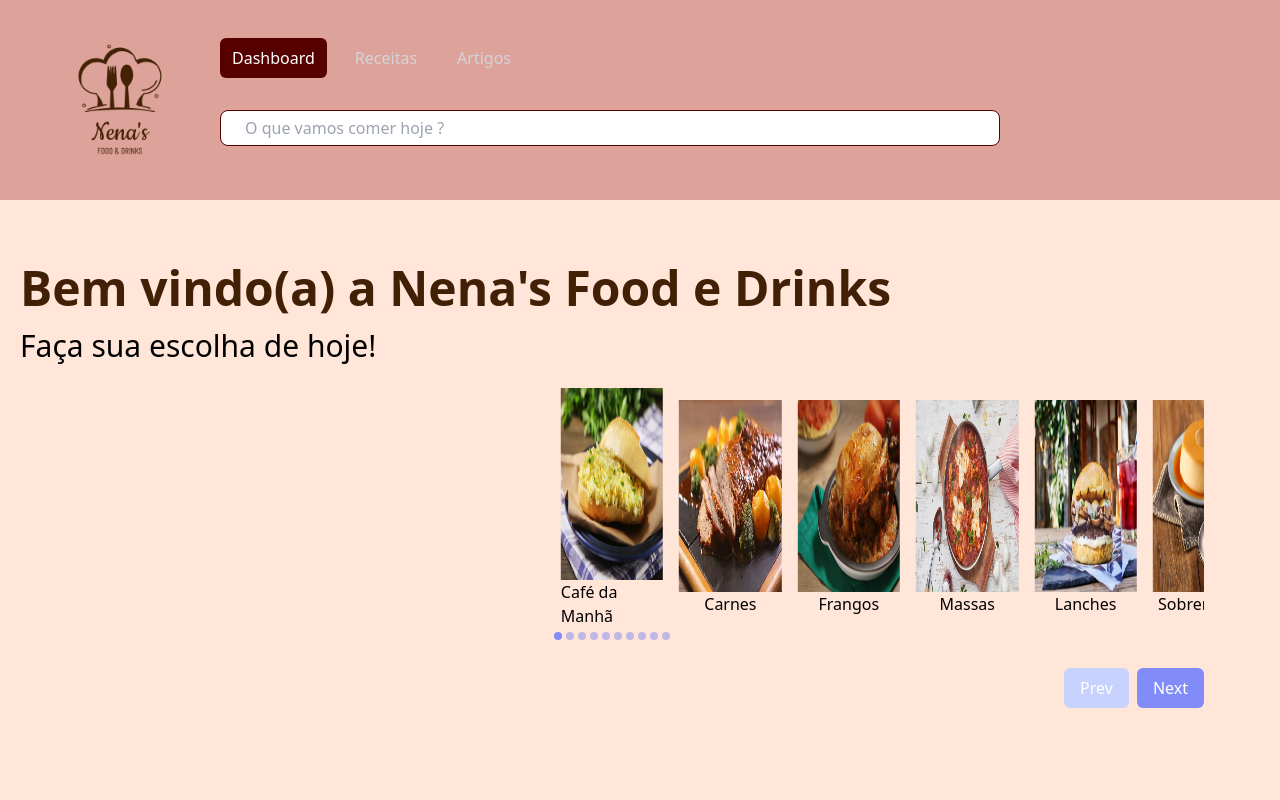
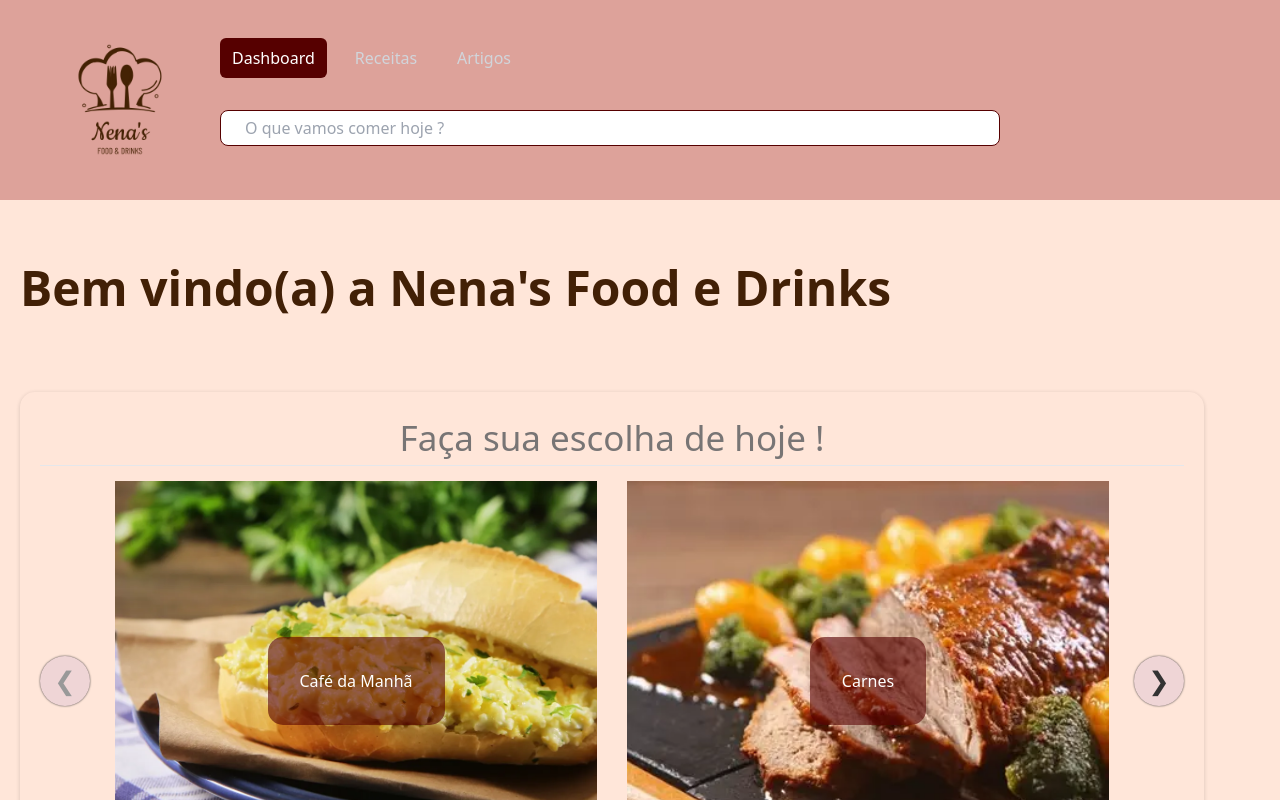
Before and after one commit to SinaraMoura/nenaskitchen, a Next.js app: page / in a window 1280 px wide. Shown: the top 800 px of the page. Built offline with nearby package versions, Linux system fonts and the light colour scheme.

Commit message:
implementando carousel de categorias

```diff
--- /dev/null
+++ b/public/items.json
@@ -0,0 +1,66 @@
+{
+    "categories": {
+        "elastic": [
+            {
+                "id": 1,
+                "name": "Café da Manhã",
+                "icon": "/cafédamanha.webp",
+                "route": "breakfast"
+            },
+            {
+                "id": 2,
+                "name": "Carnes",
+                "icon": "/carnes.webp",
+                "route": "carnes"
+            },
+            {
+                "id": 3,
+                "name": "Frangos",
+                "icon": "/frangos.webp",
+                "route": "frangos"
+            },
+            {
+                "id": 4,
+                "name": "Massas",
+                "icon": "/massas.webp",
+                "route": "massas"
+            },
+            {
+                "id": 5,
+                "name": "Lanches",
+                "icon": "/lanches.webp",
+                "route": "lanches"
+            },
+            {
+                "id": 6,
+                "name": "Sobremesas",
+                "icon": "/sobremesas.webp",
+                "route": "sobremesas"
+            },
+            {
+                "id": 7,
+                "name": "Saladas",
+                "icon": "/saladas.webp",
+                "route": "saladas"
+            },
+            {
+                "id": 8,
+                "name": "Sopas",
+                "icon": "/sopas.webp",
+                "route": "sopas"
+            },
+            {
+                "id": 9,
+                "name": "Tortas",
+                "icon": "/tortas.webp",
+                "route": "tortas"
+            },
+            {
+                "id": 10,
+                "name": "Bebidas",
+                "icon": "/bebida.webp",
+                "route": "bebidas"
+            }
+        ]
+    }
+}
--- a/src/app/(pages)/(dashbord)/page.tsx
+++ b/src/app/(pages)/(dashbord)/page.tsx
@@ -1,24 +1,14 @@
 'use client';
-import { categories } from "@/utils/categories";
-import Carousel from '@/app/components/Carousel';
+
+import ElasticCarousel from "@/app/components/Carousel";
 
 export default function Dashboard() {
     return (
-        <div className="container px-5  bg-backgound-body">
-            <h3 className="text-5xl text-yellow-950 pb-4 font-bold">Bem vindo(a) a Nena's Food e Drinks</h3>
-            <p className="text-3xl pb-4">Faça sua escolha de hoje!</p>
-            <div className=" lg:gap-2 sm:gap-1 ">
-                <Carousel>
-                    {categories.map((categorie) => {
-                        return (
-                            <div className="p-2 flex flex-col items-center justify-center cursor-pointer">
-                                <img src={categorie.icon} alt={categorie.route} className="w-64 h-48 " />
-                                <p>{categorie.name}</p>
-                            </div>
-                        );
-                    })}
-                </Carousel>
-            </div>
+        <div className="w-full container px-5  bg-backgound-body">
+            <h3 className="text-5xl text-yellow-950 font-bold pb-4">Bem vindo(a) a Nena's Food e Drinks</h3>
+
+            <ElasticCarousel />
+
         </div>
     )
 }
--- /dev/null
+++ b/src/app/components/Carousel.js
@@ -0,0 +1,38 @@
+import { categories } from "../../../public/items.json";
+import Carousel from "react-elastic-carousel";
+import styles from "../../styles/Elastic.module.css";
+
+const breakPoints = [
+  { width: 1, itemsToShow: 1 },
+  { width: 550, itemsToShow: 1, itemsToScroll: 4 },
+  { width: 768, itemsToShow: 2 },
+  { width: 1200, itemsToShow: 3 }
+];
+
+export default function ElasticCarousel() {
+  const { elastic } = categories;
+  return (
+    <div className={styles.container}>
+      <div>
+        <h1>Faça sua escolha de hoje !</h1>
+      </div>
+
+      <hr className={styles.seperator} />
+      <div className={styles.contWrapper}>
+        <Carousel breakPoints={breakPoints}>
+          {elastic.map((item) => (
+            <div
+              key={item.id}
+              className={styles.card}
+              style={{ backgroundImage: `url(${item.icon})` }}
+            >
+              <div className={styles.title}>
+                <h3>{item.name} </h3>
+              </div>
+            </div>
+          ))}
+        </Carousel>
+      </div>
+    </div>
+  );
+}
--- a/src/app/components/Carousel.tsx
+++ /dev/null
@@ -1,43 +0,0 @@
-import useEmblaCarousel, { EmblaOptionsType } from "embla-carousel-react";
-import { PropsWithChildren, useEffect, useState } from "react";
-import Dots from "./Dots";
-import React from "react";
-import CarouselControls from "./CarouselControls";
-
-type Props = PropsWithChildren & EmblaOptionsType;
-
-const Carousel = ({ children, ...options }: Props) => {
-    const [emblaRef, emblaApi] = useEmblaCarousel(options);
-    const [selectedIndex, setSelectedIndex] = useState(0);
-    const length = React.Children.count(children);
-    const canScrollNext = !!emblaApi?.canScrollNext();
-    const canScrollPrev = !!emblaApi?.canScrollPrev();
-
-    useEffect(() => {
-        function selectHandler() {
-            const index = emblaApi?.selectedScrollSnap();
-            setSelectedIndex(index || 0);
-        }
-
-        emblaApi?.on("select", selectHandler);
-        // cleanup
-        return () => {
-            emblaApi?.off("select", selectHandler);
-        };
-    }, [emblaApi]);
-    return (
-        <>
-            <div className=" overflow-hidden pb-2" ref={emblaRef}>
-                <div className="flex flex-none">{children}</div>
-            </div>
-            <Dots itemsLength={length} selectedIndex={selectedIndex} />
-            <CarouselControls
-                canScrollNext={canScrollNext}
-                canScrollPrev={canScrollPrev}
-                onNext={() => emblaApi?.scrollNext}
-                onPrev={() => emblaApi?.scrollPrev}
-            />
-        </>
-    );
-};
-export default Carousel;
--- a/src/app/components/CarouselControls.tsx
+++ /dev/null
@@ -1,45 +0,0 @@
-import classNames from "classnames";
-
-type Props = {
-    canScrollPrev: boolean;
-    canScrollNext: boolean;
-    onPrev(): void;
-    onNext(): void;
-};
-const CarouselControls = (props: Props) => {
-    return (
-        <div className="flex justify-end gap-2 ">
-            <button
-                onClick={() => {
-                    if (props.canScrollPrev) {
-                        props.onPrev();
-                    }
-                }}
-                disabled={!props.canScrollPrev}
-                className={classNames({
-                    "px-4 py-2 text-white rounded-md": true,
-                    "bg-indigo-200": !props.canScrollPrev,
-                    "bg-indigo-400": props.canScrollPrev,
-                })}
-            >
-                Prev
-            </button>
-            <button
-                onClick={() => {
-                    if (props.canScrollNext) {
-                        props.onNext();
-                    }
-                }}
-                disabled={!props.canScrollNext}
-                className={classNames({
-                    "px-4 py-2 text-white rounded-md": true,
-                    "bg-indigo-200": !props.canScrollNext,
-                    "bg-indigo-400": props.canScrollNext,
-                })}
-            >
-                Next
-            </button>
-        </div>
-    );
-};
-export default CarouselControls;
--- a/src/app/components/Dots.tsx
+++ /dev/null
@@ -1,27 +0,0 @@
-import classNames from "classnames";
-
-type Props = {
-    itemsLength: number;
-    selectedIndex: number;
-};
-const Dots = ({ itemsLength, selectedIndex }: Props) => {
-    const arr = new Array(itemsLength).fill(0);
-    return (
-        <div className="flex gap-1 my-2 justify-center -translate-y-5">
-            {arr.map((_, index) => {
-                const selected = index === selectedIndex;
-                return (
-                    <div
-                        className={classNames({
-                            "h-2 w-2 rounded-full transition-all duration-300 bg-indigo-400":
-                                true,
-                            "opacity-50": !selected,
-                        })}
-                        key={index}
-                    ></div>
-                );
-            })}
-        </div>
-    );
-};
-export default Dots;
--- /dev/null
+++ b/src/styles/Elastic.module.css
@@ -0,0 +1,47 @@
+/* Start Elastic carousel */
+.container {
+    margin: 4rem 0;
+    box-shadow: rgba(0, 0, 0, 0.16) 0px 1px 4px;
+    /* width: 80%; */
+    padding: 20px;
+    border-radius: 15px;
+}
+
+.container h1 {
+    font-size: 35px;
+    color: rgb(120, 117, 117);
+    text-align: center;
+}
+
+.seperator {
+    width: 100%;
+}
+
+.carousWrapper {
+    width: 50%;
+}
+
+.carousWrapper {
+    width: 100%;
+}
+
+.card {
+    display: flex;
+    justify-content: center;
+    background-size: cover;
+    align-items: center;
+    height: 400px;
+    width: 100%;
+    margin: 15px;
+}
+
+.title {
+    background-color: rgba(95, 43, 43, 0.228);
+    background-color: rgba(86, 0, 0, 0.6);
+    border-radius: 15px;
+}
+
+.title h3 {
+    padding: 2rem;
+    color: #fff;
+}
--- a/src/utils/categories.ts
+++ /dev/null
@@ -1,67 +0,0 @@
-const categories = [
-    {
-        id: 1,
-        name: 'Café da Manhã',
-        icon: '/cafédamanha.webp',
-        route: 'breakfast'
-    },
-    {
-        id: 2,
-        name: 'Carnes',
-        icon: '/carnes.webp',
-        route: 'carnes'
-    },
-    {
-        id: 3,
-        name: 'Frangos',
-        icon: '/frangos.webp',
-        route: 'frangos'
-    },
-    {
-        id: 4,
-        name: 'Massas',
-        icon: '/massas.webp',
-        route: 'massas'
-    },
-    {
-        id: 5,
-        name: 'Lanches',
-        icon: '/lanches.webp',
-        route: 'lanches'
-    },
-    {
-        id: 6,
-        name: 'Sobremesas',
-        icon: '/sobremesas.webp',
-        route: 'sobremesas'
-    },
-    {
-        id: 7,
-        name: 'Saladas',
-        icon: '/saladas.webp',
-        route: 'saladas'
-    },
-    {
-        id: 8,
-        name: 'Sopas',
-        icon: '/sopas.webp',
-        route: 'sopas'
-    },
-    {
-        id: 9,
-        name: 'Tortas',
-        icon: '/tortas.webp',
-        route: 'tortas'
-    },
-    {
-        id: 10,
-        name: 'Bebidas',
-        icon: '/bebida.webp',
-        route: 'bebidas'
-    },
-
-
-
-]
-
-export { categories };
```
